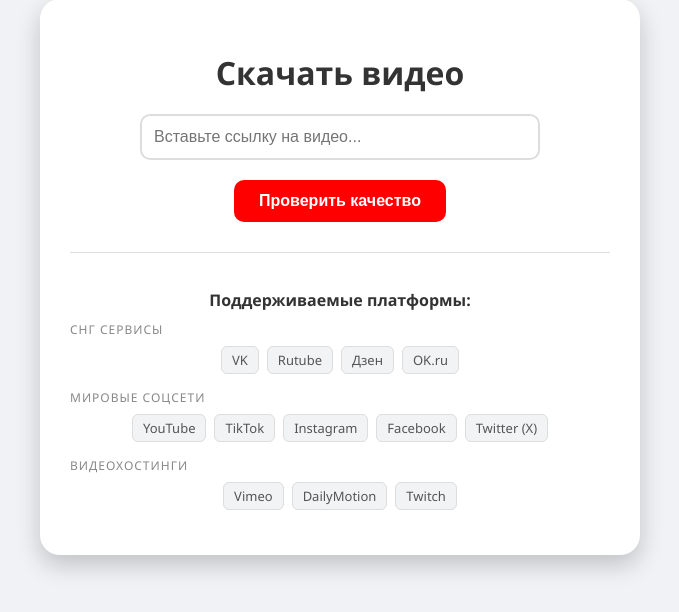
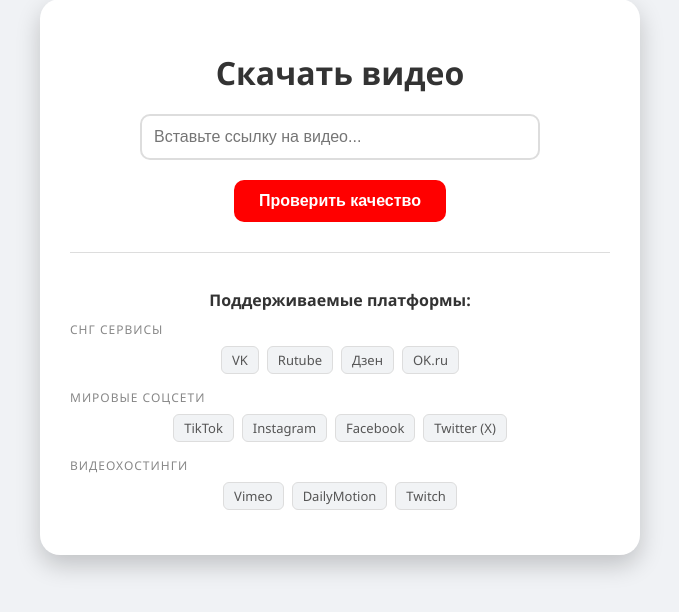
Before and after one commit to kristianoveckin-png/yt-downloader, a Flask app: page / in a window 1280 px wide. Shown: the part 123-735 px from the top of the page, without its empty margins (300-979 px from the left). Run offline with Flask 3, Linux system fonts and the light colour scheme.

Commit message:
Update index.html

```diff
--- a/templates/index.html
+++ b/templates/index.html
@@ -68,7 +68,7 @@
         <div class="platforms-section">
             <p>Поддерживаемые платформы:</p>
             <div class="category"><span class="category-title">СНГ Сервисы</span><div class="tags"><span class="tag">VK</span><span class="tag">Rutube</span><span class="tag">Дзен</span><span class="tag">OK.ru</span></div></div>
-            <div class="category"><span class="category-title">Мировые соцсети</span><div class="tags"><span class="tag">YouTube</span><span class="tag">TikTok</span><span class="tag">Instagram</span><span class="tag">Facebook</span><span class="tag">Twitter (X)</span></div></div>
+            <div class="category"><span class="category-title">Мировые соцсети</span><div class="tags"><span class="tag">TikTok</span><span class="tag">Instagram</span><span class="tag">Facebook</span><span class="tag">Twitter (X)</span></div></div>
             <div class="category"><span class="category-title">Видеохостинги</span><div class="tags"><span class="tag">Vimeo</span><span class="tag">DailyMotion</span><span class="tag">Twitch</span></div></div>
         </div>
     </div>
```
